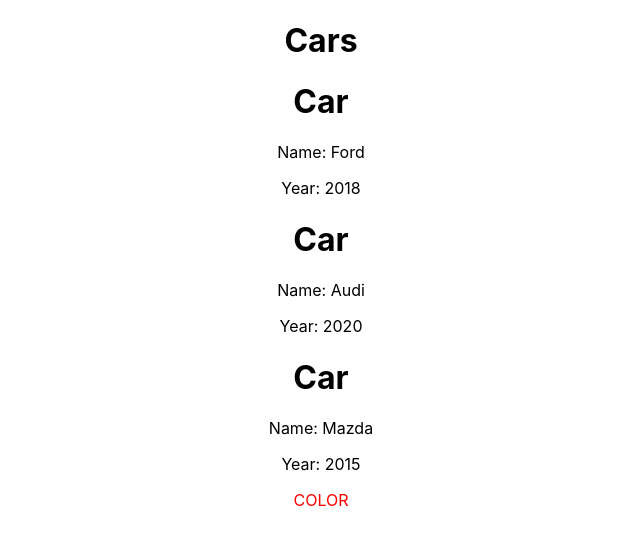
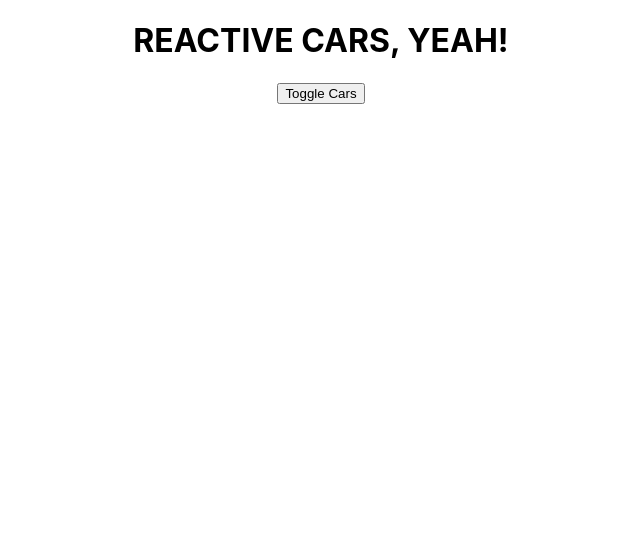
Before and after one commit to fragaLY/reactjs-training-theory, a React (Create React App) app in the folder react-theory/: page / in a window 1280 px wide. Shown: the top 544 px of the page, without its empty margins (319-959 px from the left). Built offline with nearby package versions, Linux system fonts and the light colour scheme.

Commit message:
Chapter3 (#3)
* Chapter 3:
Adding a state

* Chapter 3:
Passing parameters in a function.

* Chapter 3:
Input handling

* Lesson 3: Case handling

* Lesson 3: Dynamic lists

```diff
--- a/react-theory/src/App.js
+++ b/react-theory/src/App.js
@@ -1,17 +1,58 @@
-import React, {Component} from 'react';
+import {Component} from 'react';
 import './App.css';
 import Car from './Car/Car'
 
 class App extends Component {
+
+    state = {
+        cars: [
+            {name: 'Ford', year: 2002},
+            {name: 'Lincoln', year: 2003},
+            {name: 'Zaporozec', year: 2004},
+            {name: 'Mazda', year: 2005}
+        ],
+        title: 'REACTIVE CARS, YEAH!',
+        showCars: false
+    }
+
+    changeName = (name, index) => {
+        const car = this.state.cars[index]
+        car.name = name
+        const cars = [...this.state.cars] // spread operator for duplicating the data
+        cars[index] = car
+        this.setState({ cars })
+    }
+
+    toggle = () => { // doesn't creates its context and works with previous one
+        this.setState({ showCars: !this.state.showCars})
+    }
+
+    delete(index) { // uses context of parent
+        let cars = [...this.state.cars] // spread operator for duplicating the data
+        cars.splice(index, 1)
+        this.setState({ cars })
+    }
+
     render() {
+        let cars = null
+
+        if (this.state.showCars) {
+            cars = this.state.cars.map((car, index) => {
+                return (
+                    <Car key={index}
+                         name={car.name}
+                         year={car.year}
+                         onChangeName={ event => this.changeName(event.target.value, index)}
+                         onDelete={ this.delete.bind(this, index) }
+                    />
+                )
+            })
+        }
         return (
             <div className="App">
-                <h1>Cars</h1>
-                <Car name = {'Ford'} year={2018}/>
-                <Car name = {'Audi'} year={2020}/>
-                <Car name = {'Mazda'} year={2015}>
-                    <p style={{color: 'red'}}>COLOR</p>
-                </Car>
+                <h1>{this.state.title}</h1>
+                <button onClick={ this.toggle }>Toggle Cars</button>
+                { cars }
             </div>
         )
     }
--- a/react-theory/src/Car/Car.js
+++ b/react-theory/src/Car/Car.js
@@ -1,8 +1,12 @@
 export default props => (
-    <div>
-        <h1>Car</h1>
+    <div style={{
+            border: '1px solid #ccc',
+            marginBottom: '10px',
+            padding: '10px'
+    }}>
         <p>Name: {props.name}</p>
         <p>Year: {props.year}</p>
-        { props.children }
+        <input type="text" onChange={props.onChangeName} value={props.name}/>
+        <button onClick={props.onDelete}>Delete</button>
     </div>
 )
```
